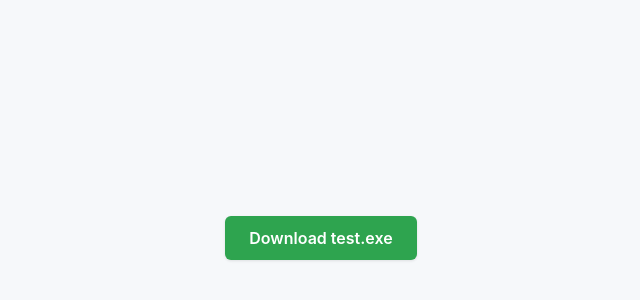
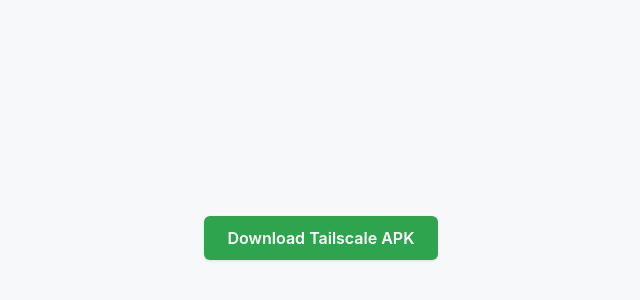
Before and after one commit to Warbling-Gerbil/Import-Test, a plain HTML site: page index.html in a window 1280 px wide. Shown: the part 162-462 px from the top of the page, without its empty margins (319-959 px from the left). Drawn offline with Linux system fonts and the light colour scheme.

Commit message:
Update download title and link for Tailscale APK

```diff
--- a/index.html
+++ b/index.html
@@ -3,7 +3,7 @@
 <head>
     <meta charset="UTF-8">
     <meta name="viewport" content="width=device-width, initial-scale=1.0">
-    <title>Download test.exe</title>
+    <title>Download Tailscale APK</title>
     <style>
         body {
             font-family: -apple-system, BlinkMacSystemFont, "Segoe UI", Roboto, sans-serif;
@@ -31,6 +31,6 @@
     </style>
 </head>
 <body>
-    <a href="test.exe" download class="download-btn">Download test.exe</a>
+    <a href="tailscale-android-universal-1.102.3.apk" download class="download-btn">Download Tailscale APK</a>
 </body>
 </html>
```
